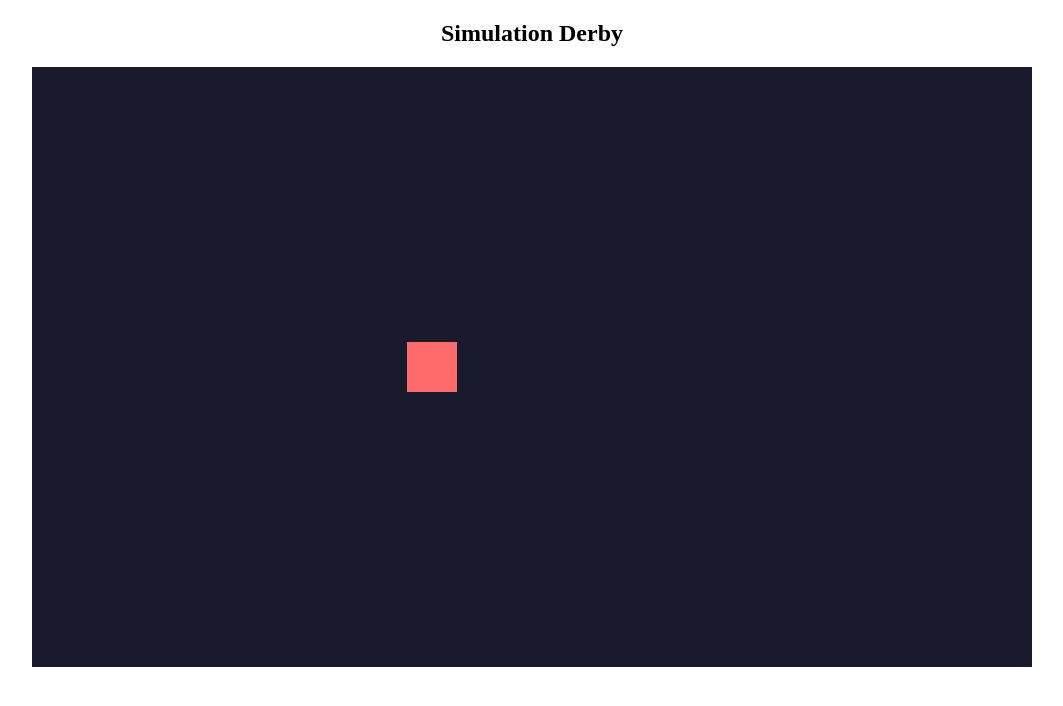
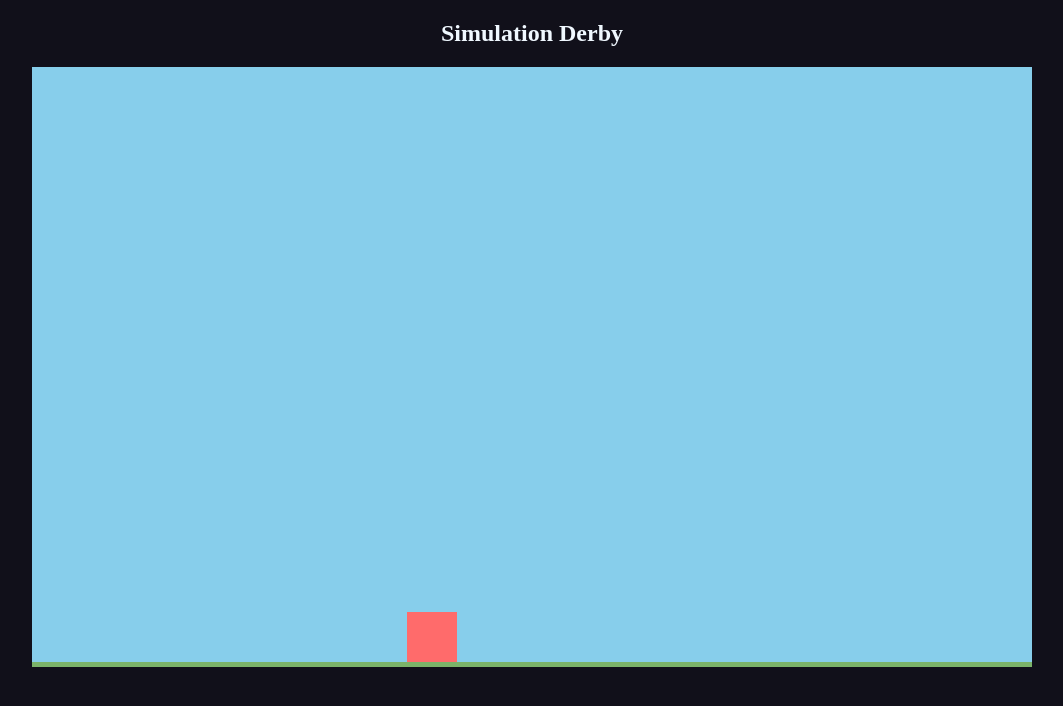
Before and after one commit to ProgrammerSahil/simulationDerby, a React (Vite) app: page / in a window 1280 px wide. Shown: the top 706 px of the page, without its empty margins (108-1171 px from the left). Built offline with nearby package versions, Linux system fonts and the light colour scheme.

Commit message:
some graphical improvements

```diff
--- a/src/App.css
+++ b/src/App.css
@@ -0,0 +1,10 @@
+html,
+body {
+  background-color: rgb(17, 16, 26);
+  margin: 0;
+  height: 100%;
+  overflow: hidden;
+}
+.simHeading {
+  color: aliceblue;
+}
--- a/src/App.tsx
+++ b/src/App.tsx
@@ -1,5 +1,6 @@
 import { useEffect, useRef } from "react";
 import Matter from "matter-js";
+import './App.css'
 
 function App() {
   const containerRef = useRef(null);
@@ -8,18 +9,18 @@ function App() {
     let engine = Matter.Engine.create({
       gravity: {
         x: 0,
-        y: 0,
+        y: 1,
       },
     });
 
 
     let renderer = Matter.Render.create({
-      element: containerRef.current,
+      element: containerRef.current!,
       engine: engine,
       options: {
         width: 1000,
         height: 600,
-        background: '#1a1a2e',
+        background: '#87CEEB',
         wireframes: false,
         showVelocity: false,
         showAngleIndicator: false,
@@ -33,9 +34,16 @@ function App() {
       }
     });
 
+    let ground = Matter.Bodies.rectangle(500, 600, 1000, 10, {
+      isStatic:true,
+      render: {
+        fillStyle: '#7BB369',
+      }
+    })
 
 
-    Matter.Composite.add(engine.world, [boxA]);
+
+    Matter.Composite.add(engine.world, [boxA, ground]);
     Matter.Render.run(renderer);
 
     let runner = Matter.Runner.create();
@@ -52,7 +60,7 @@ function App() {
 
   return (
     <div style={{ textAlign: "center" }}>
-      <h2>Simulation Derby</h2>
+      <h2 className="simHeading">Simulation Derby</h2>
       <div
         ref={containerRef}
 
```
